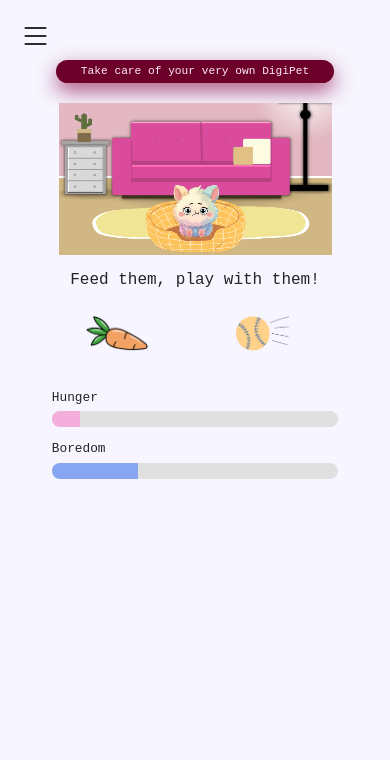
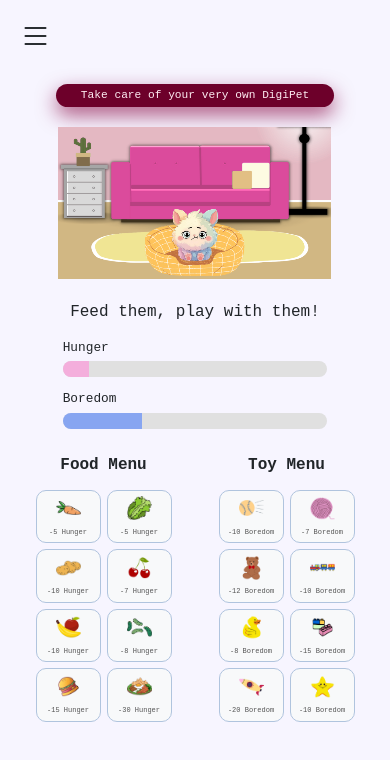
Before and after one commit to promarker8/button-masher, an Angular app: page /game/digipet in a window 390 px wide. Shown: the top 760 px of the page. Built offline with nearby package versions, Linux system fonts and the light colour scheme.

Commit message:
digipet updates - food menu added

```diff
--- a/src/app/game/digipet/digipet.component.css
+++ b/src/app/game/digipet/digipet.component.css
@@ -1,3 +1,8 @@
+    html,
+    body {
+        min-width: 313px;
+    }
+
     .pixi-container {
         width: 300px;
         height: 300px;
@@ -43,6 +48,12 @@
     .status-bars {
         /* margin-top: 1rem; */
         width: 300px;
+    }
+
+    @media (min-width: 1400px) {
+        .status-bars {
+            margin-left: 50px;
+        }
     }
 
     .bar-label {
@@ -145,3 +156,98 @@
             padding: 0.3rem;
         }
     }
+
+
+    #menus {
+        display: flex;
+        max-width: 900px;
+    }
+
+    .menu-container {
+        margin: 15px auto;
+        max-width: 800px;
+        padding: 0 5px;
+    }
+
+    .menu-container h6 {
+        text-align: center;
+        margin-bottom: 15px;
+        font-weight: 600;
+    }
+
+    .menu-grid {
+        display: flex;
+        flex-wrap: wrap;
+        gap: 12px;
+        justify-content: center;
+    }
+
+    .menu-item {
+        /* width: calc(50% - 6px); */
+        background-color: #f8f9fa;
+        border: 1px solid #b0c4de;
+        border-radius: 10px;
+        width: 80px;
+        padding: 5px;
+        text-align: center;
+        cursor: pointer;
+        transition: transform 0.2s ease, box-shadow 0.2s ease;
+        flex-shrink: 0;
+    }
+
+    .menu-item:hover {
+        transform: scale(1.05);
+        box-shadow: 0 4px 10px rgba(0, 0, 0, 0.12);
+    }
+
+    .menu-item img {
+        width: 30px;
+        height: 30px;
+        object-fit: contain;
+        margin-bottom: 5px;
+    }
+
+    .item-details {
+        font-size: 10px;
+    }
+
+    .item-name {
+        font-weight: 500;
+        margin-bottom: 3px;
+    }
+
+    .item-value {
+        color: #555;
+        font-size: 9px;
+    }
+
+    @media (max-width: 440px) {
+
+        .menu-container {
+            padding: 0;
+        }
+
+        .menu-grid {
+            gap: 6px;
+        }
+
+        .menu-item {
+            padding: 5px 0;
+            width: 65px
+        }
+
+        .menu-item img {
+            width: 25px;
+            height: 25px;
+            margin-bottom: 6px;
+        }
+
+        .item-name {
+            margin-bottom: 2px;
+            font-size: 9px;
+        }
+
+        .item-value {
+            font-size: 7px;
+        }
+    }
--- a/src/app/game/digipet/digipet.component.html
+++ b/src/app/game/digipet/digipet.component.html
@@ -1,20 +1,16 @@
-<div class="container p-3 d-flex flex-column justify-content-center align-items-center">
+<div class="container mt-4 d-flex flex-column justify-content-center align-items-center">
+
+    <div class="d-flex flex-column justify-content-center align-items-center">
 
         <div class="pill">
             <h1>Take care of your very own DigiPet</h1>
         </div>
 
+        <div class="d-flex gap-1 flex-wrap justify-content-center align-items-center">
+
+            <div class="text-center">
                 <canvas #canvas width="900" height="500"></canvas>
-
                 <h6 class="pt-3">Feed them, play with them!</h6>
-
-    <div class="controls w-100 d-flex justify-content-center align-items-end gap-3 pb-3">
-        <button class="btn digi-controls swell" (click)="feedPet()">
-            <img [src]="foodImagePath" alt="Feed" class="button-img" />
-        </button>
-        <button class="btn digi-controls swell" (click)="playWithPet()">
-            <img [src]="playToyImagePath" alt="Play" class="button-img" />
-        </button>
             </div>
 
             <div class="status-bars">
@@ -29,5 +25,46 @@
                 </div>
             </div>
 
+        </div>
 
     </div>
+
+    <div class="controls w-100 d-flex justify-content-center align-items-end">
+        <!-- <button class="btn digi-controls swell" (click)="feedPet()">
+            <img [src]="foodImagePath" alt="Feed" class="button-img" />
+        </button>
+        <button class="btn digi-controls swell" (click)="playWithPet()">
+            <img [src]="playToyImagePath" alt="Play" class="button-img" />
+        </button> -->
+    </div>
+
+    <div id="menus">
+        <div class="menu-container">
+            <h6>Food Menu</h6>
+            <div class="menu-grid">
+                <div *ngFor="let food of foodItems" class="menu-item" (click)="applyEffect(food.effect)">
+                    <img [src]="'assets/' + food.id + '.png'" [alt]="food.name" />
+                    <div class="item-details">
+                        <!-- <div class="item-name">{{ food.name }}</div> -->
+                        <div class="item-value">{{ food.valueLabel }}</div>
+                    </div>
+                </div>
+            </div>
+        </div>
+
+        <div class="menu-container">
+            <h6>Toy Menu</h6>
+            <div class="menu-grid">
+                <div *ngFor="let toy of toyItems" class="menu-item" (click)="applyEffect(toy.effect)">
+                    <img [src]="'assets/' + toy.id + '.png'" [alt]="toy.name" />
+                    <div class="item-details">
+                        <!-- <div class="item-name">{{ toy.name }}</div> -->
+                        <div class="item-value">{{ toy.valueLabel }}</div>
+                    </div>
+                </div>
+            </div>
+        </div>
+
+    </div>
+
+</div>
--- a/src/app/game/digipet/digipet.component.ts
+++ b/src/app/game/digipet/digipet.component.ts
@@ -1,9 +1,17 @@
+import { CommonModule } from '@angular/common';
 import { Component, ElementRef, AfterViewInit, ViewChild, OnDestroy, ViewEncapsulation } from '@angular/core';
+
+
+type PetEffect = {
+  hungerChange?: number;
+  boredomChange?: number;
+  speech?: string;
+};
 
 @Component({
   selector: 'app-digipet',
   standalone: true,
-  imports: [],
+  imports: [CommonModule],
   templateUrl: './digipet.component.html',
   styleUrl: './digipet.component.css',
   encapsulation: ViewEncapsulation.None,
@@ -26,8 +34,30 @@ export class DigipetComponent implements AfterViewInit, OnDestroy {
 
   currentFoodIndex = 0;
   currentToyIndex = 0;
-  foodItems: string[] = ['f1', 'f2', 'f3', 'f4', 'f5', 'f6', 'f7', 'f8'];
-  toyItems: string[] = ['t1', 't2', 't3', 't4', 't5', 't6', 't7', 't8'];
+  // foodItems: string[] = ['f1', 'f2', 'f3', 'f4', 'f5', 'f6', 'f7', 'f8'];
+  // toyItems: string[] = ['t1', 't2', 't3', 't4', 't5', 't6', 't7', 't8'];
+
+  foodItems = [
+    { id: 'f1', name: 'Carrot', effect: { hungerChange: -5 }, valueLabel: '-5 Hunger' },
+    { id: 'f2', name: 'Lettuce', effect: { hungerChange: -5 }, valueLabel: '-5 Hunger' },
+    { id: 'f3', name: 'Potato', effect: { hungerChange: -10 }, valueLabel: '-10 Hunger' },
+    { id: 'f4', name: 'Cherries', effect: { hungerChange: -7 }, valueLabel: '-7 Hunger' },
+    { id: 'f5', name: 'Fruit', effect: { hungerChange: -10 }, valueLabel: '-10 Hunger' },
+    { id: 'f6', name: 'Pickles', effect: { hungerChange: -8 }, valueLabel: '-8 Hunger' },
+    { id: 'f7', name: 'Burger', effect: { hungerChange: -15 }, valueLabel: '-15 Hunger' },
+    { id: 'f8', name: 'Full Irish', effect: { hungerChange: -30 }, valueLabel: '-30 Hunger' },
+  ];
+
+  toyItems = [
+    { id: 't1', name: 'Ball', effect: { boredomChange: -10 }, valueLabel: '-10 Boredom' },
+    { id: 't2', name: 'Yarn', effect: { boredomChange: -7 }, valueLabel: '-7 Boredom' },
+    { id: 't3', name: 'Teddy Bear', effect: { boredomChange: -12 }, valueLabel: '-12 Boredom' },
+    { id: 't4', name: 'Train', effect: { boredomChange: -10 }, valueLabel: '-10 Boredom' },
+    { id: 't5', name: 'Rubber Duck', effect: { boredomChange: -8 }, valueLabel: '-8 Boredom' },
+    { id: 't6', name: 'Lego', effect: { boredomChange: -15 }, valueLabel: '-15 Boredom' },
+    { id: 't7', name: 'Space Ship', effect: { boredomChange: -20 }, valueLabel: '-20 Boredom' },
+    { id: 't8', name: 'Starfish', effect: { boredomChange: -10 }, valueLabel: '-10 Boredom' },
+  ];
 
 
   ngAfterViewInit() {
@@ -178,6 +208,24 @@ export class DigipetComponent implements AfterViewInit, OnDestroy {
     return `assets/${this.toyItems[this.currentToyIndex]}.png`;
   }
 
+  applyEffect(effect: PetEffect) {
+    if (effect.hungerChange) {
+      this.hunger = Math.max(0, Math.min(100, this.hunger + effect.hungerChange));
+    }
+    if (effect.boredomChange) {
+      this.boredom = Math.max(0, Math.min(100, this.boredom + effect.boredomChange));
+    }
+    if (effect.speech) {
+      this.speechText = effect.speech;
+      setTimeout(() => {
+        this.speechText = '';
+        this.drawPet(this.currentMood);
+      }, 2500);
+    }
+
+    this.updatePetMood();
+  }
+
   ngOnDestroy() {
     clearInterval(this.hungerInterval);
   }
```
Lines whose indentation alone changed are shown as unchanged.
